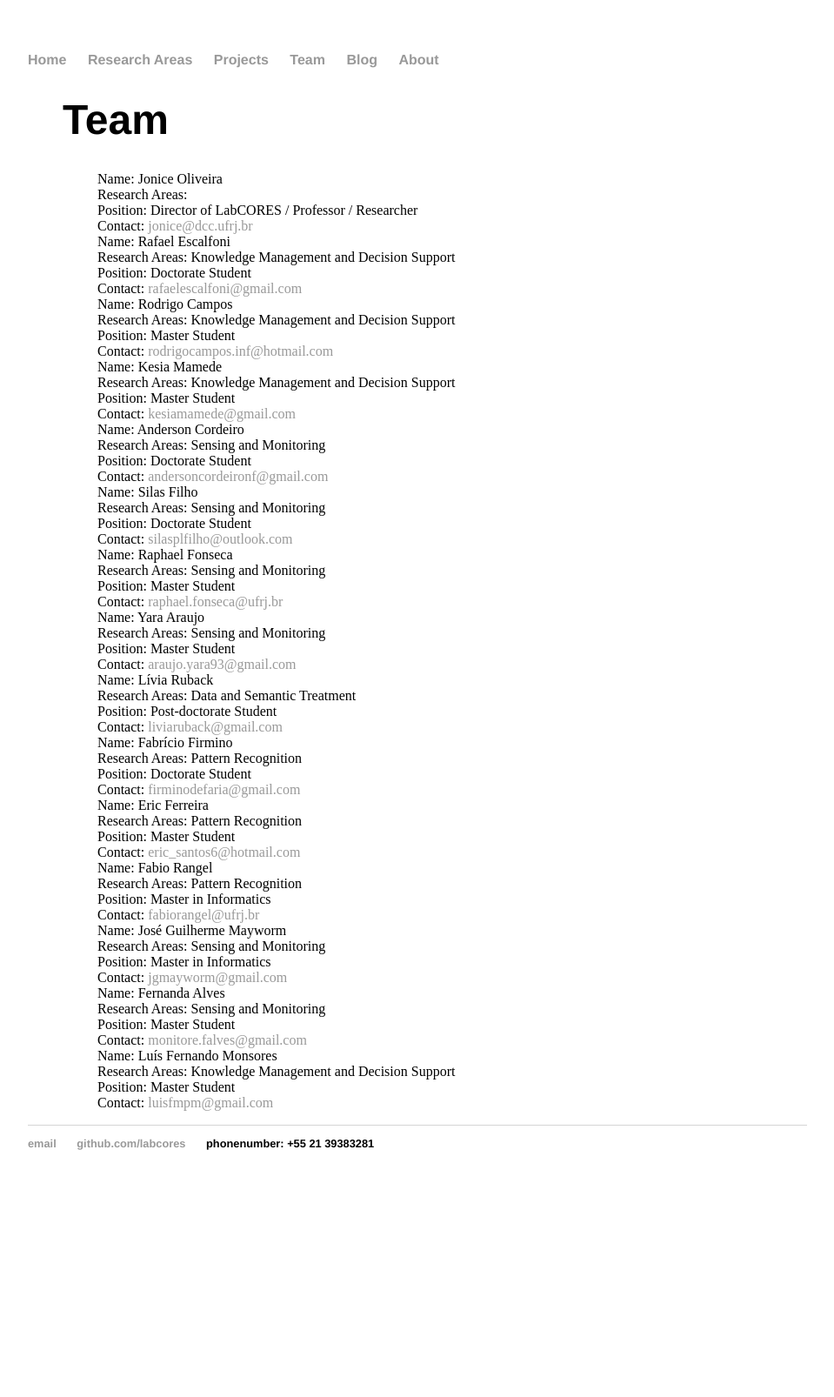
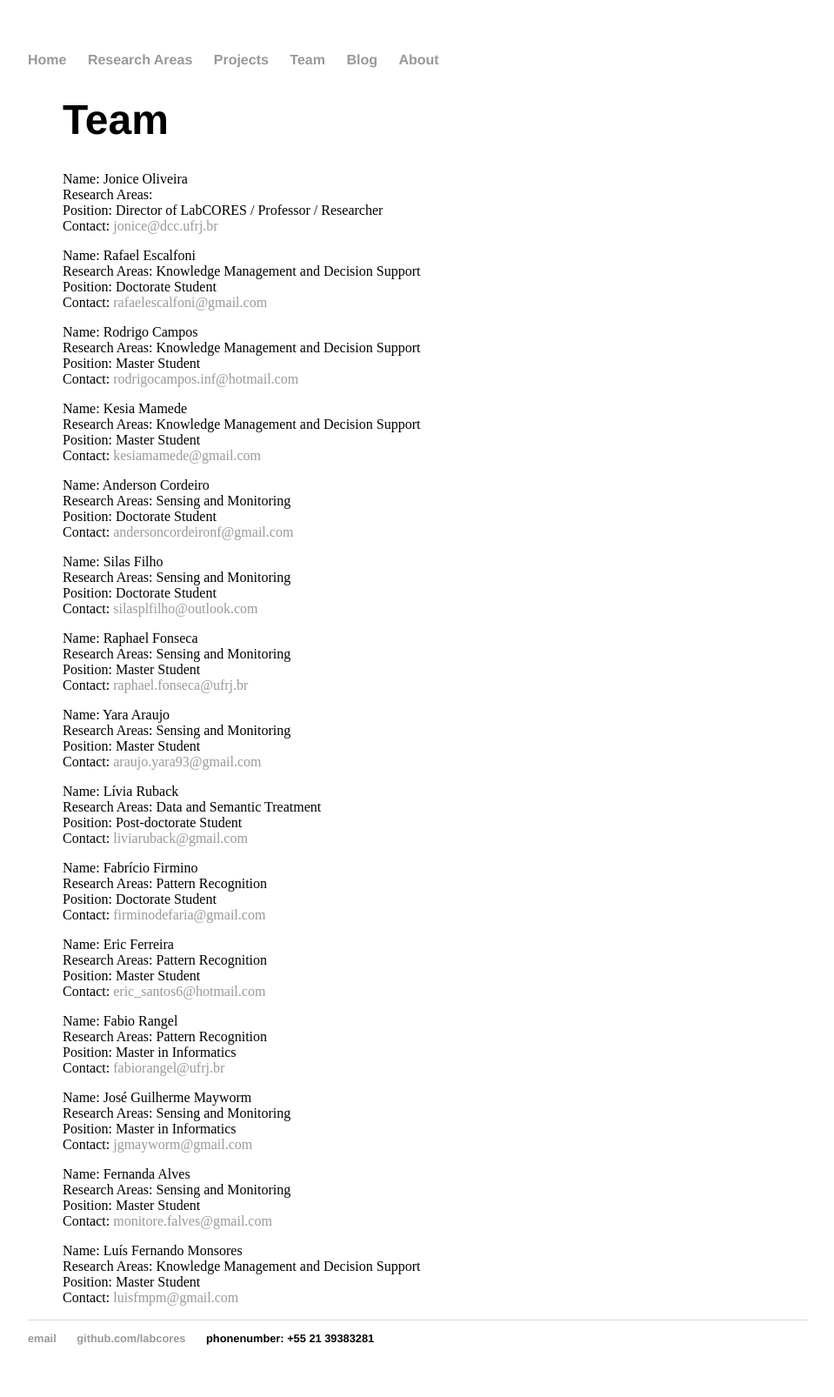
Before and after one commit to labcores/labcores.github.io, a Jekyll site: the page built from team/index.html, in a window 1280 px wide. Shown: the whole page at 87% size, without its empty margins (160-1119 px from the left). Built offline with Jekyll 4.4.1, drawn with Linux system fonts in a browser that asks for light colours; before the commit the page ends 1382 px from its top, so only the background shows below that.

```diff
--- a/team/index.html
+++ b/team/index.html
@@ -4,7 +4,7 @@ title: Social Computing and Social Network Analysis Laboratory
 ---
 <div class="team">
 	<ul>
-		<li><h1>Team</h1></li>
+		<li><h1>Team</h1></li></ul>
 			<ul name="jonice">
 				<li>Name: Jonice Oliveira</li>
 				<li>Research Areas: </li>
@@ -95,6 +95,6 @@ title: Social Computing and Social Network Analysis Laboratory
 				<li>Position: Master Student </li>
 				<li>Contact: <a href="mailto:luisfmpm@gmail.com">luisfmpm@gmail.com</a></li>
 			</ul>
-	</ul>
+
 
 </div><!-- /.blurb -->
```
